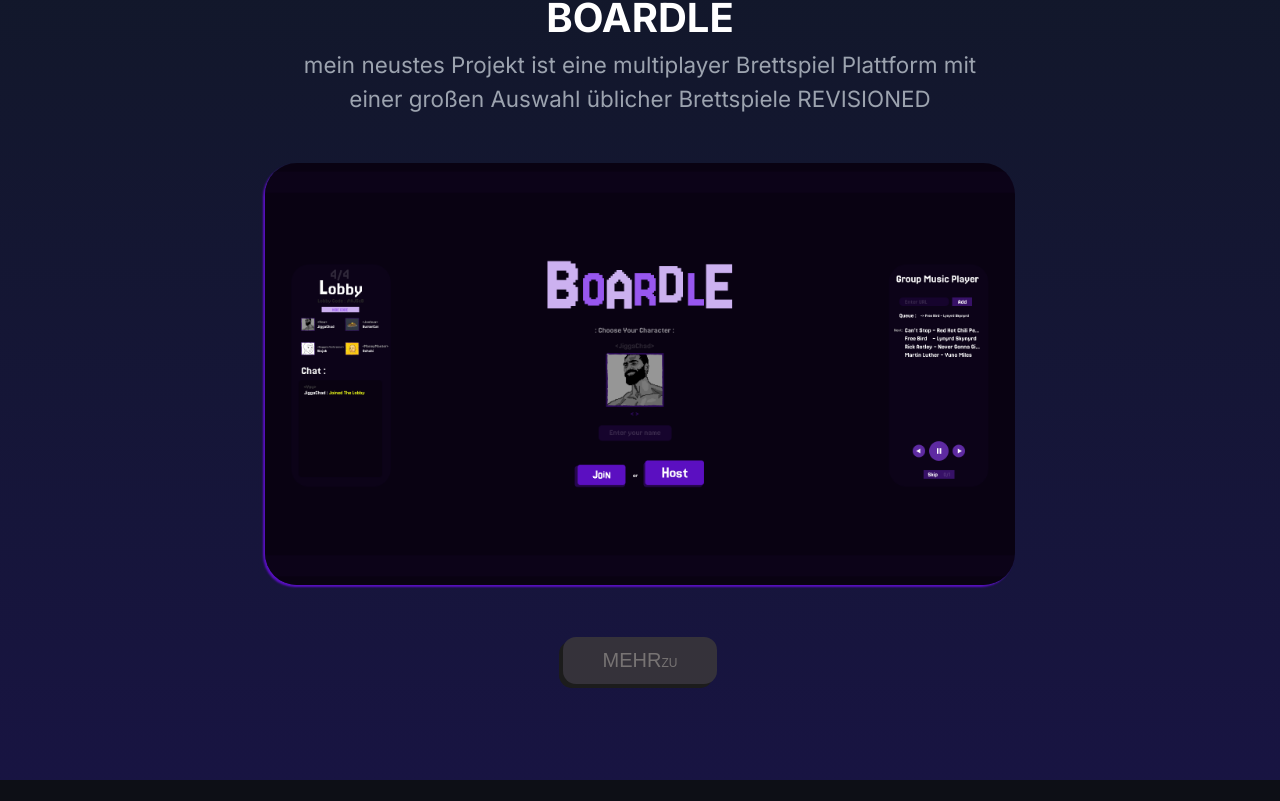
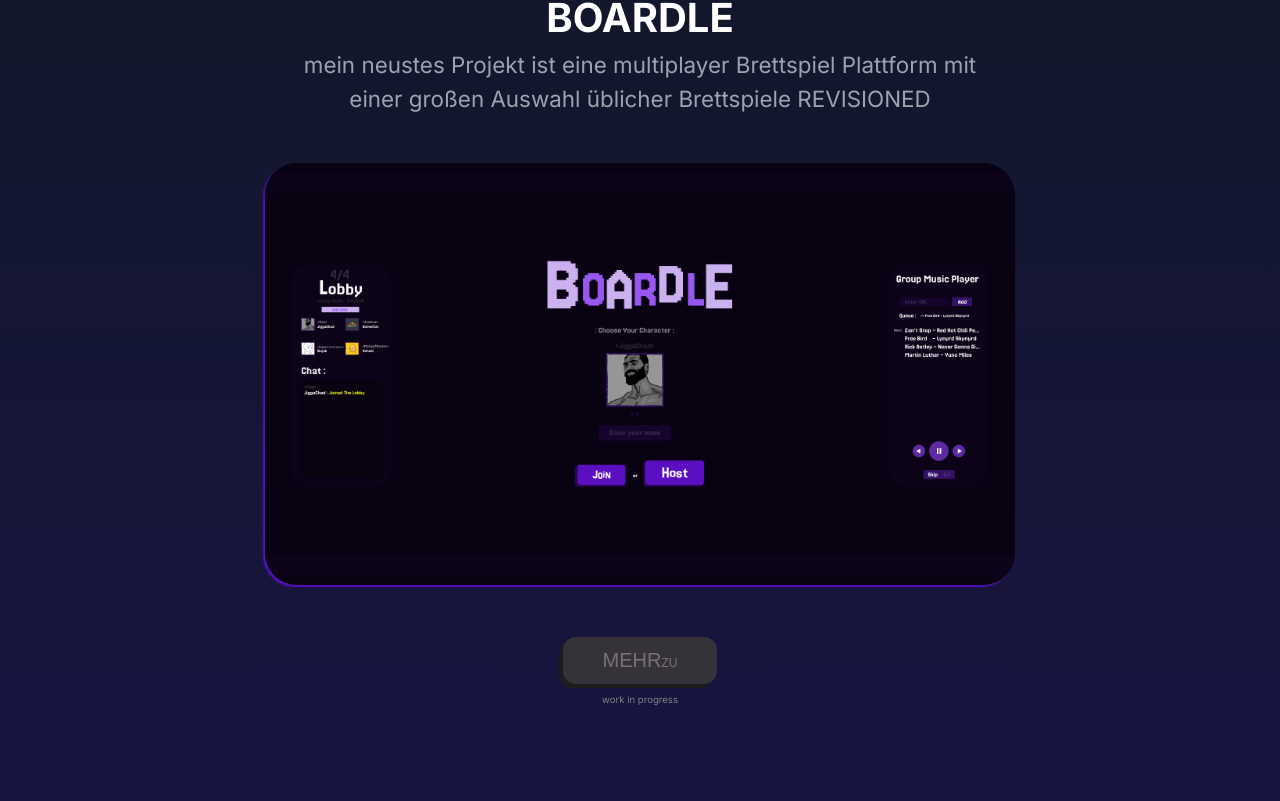
Before and after one commit to R-Nejara/personal-portfolio, a React (Vite) app: page / in a window 1280 px wide. Shown: the part 3565-4366 px from the top of the page. Before the commit the page ends 4345 px from the top, so only its background shows below. Built offline with nearby package versions, Linux system fonts and the light colour scheme; a web font is replaced by a local one.

Commit message:
chore: add work in progress sign under disabled button

```diff
--- a/src/components/upcomming/Upcomming.css
+++ b/src/components/upcomming/Upcomming.css
@@ -72,6 +72,11 @@
   color: #777373;
   background-color: #35323A;
 }
+.wip-text{
+color: gray;
+  font-size: 0.6rem;
+  margin-top: 0.6rem;
+}
 
 @media screen and (max-width:900px) {
   .upcomming-img img {
--- a/src/components/upcomming/Upcomming.jsx
+++ b/src/components/upcomming/Upcomming.jsx
@@ -11,6 +11,7 @@ function Upcomming() {
             mit einer großen Auswahl üblicher Brettspiele REVISIONED</h3>
           <div className="upcomming-img"><img src="/public/images/upcomming.png" alt="upcomming" /></div>
           <button className="boardle-button disabled-btn"><span className="mehr">mehr</span><span className="zu">zu</span></button>
+          <p className="wip-text">work in progress</p>
         </div>
       </div>
     </>
```
